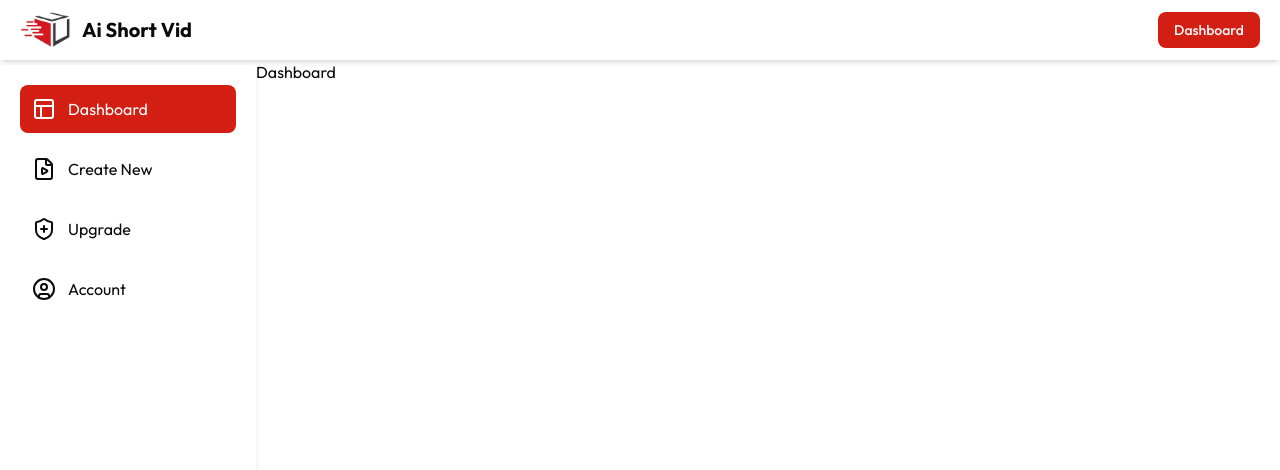
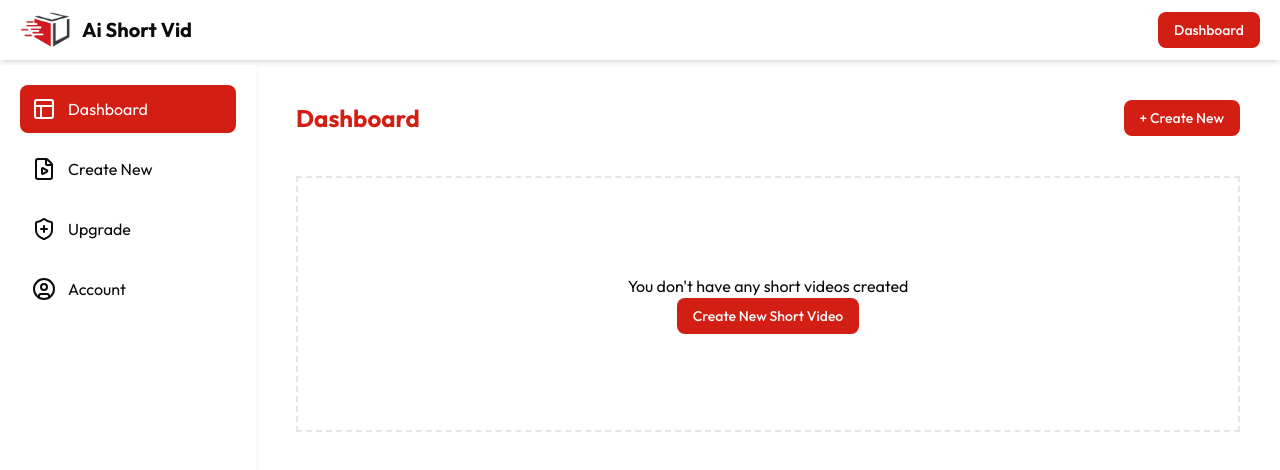
Before and after one commit to Faizanulghani/ai-short-video-generator, a Next.js app: page /dashboard in a window 1280 px wide. Shown: the top 470 px of the page. Built offline with nearby package versions, Linux system fonts and the light colour scheme; no server answers.

Commit message:
Dashboard designed

```diff
--- /dev/null
+++ b/app/dashboard/_components/EmptyState.jsx
@@ -0,0 +1,12 @@
+import { Button } from "@/components/ui/button";
+
+const EmptyState = () => {
+  return (
+    <div className="p-5 py-24 flex items-center flex-col mt-10 border-2 border-dashed">
+      <h2>You don't have any short videos created</h2>
+      <Button>Create New Short Video</Button>
+    </div>
+  );
+};
+
+export default EmptyState;
--- a/app/dashboard/_components/SideNav.jsx
+++ b/app/dashboard/_components/SideNav.jsx
@@ -40,8 +40,8 @@
           <Link href={item.path} key={item.id}>
             <div
               className={`flex items-center gap-3 p-3 ${
-                pathName === item.path ? "bg-[#D21E13] text-white" : ""
-              } hover:bg-[#D21E13] hover:text-white rounded-md cursor-pointer`}
+                pathName === item.path ? "bg-primary text-white" : ""
+              } hover:bg-primary hover:text-white rounded-md cursor-pointer`}
             >
               <item.icon />
               <h2>{item.name}</h2>
--- a/app/dashboard/layout.jsx
+++ b/app/dashboard/layout.jsx
@@ -9,7 +9,7 @@
       </div>
       <div>
         <Header />
-        <div className="md:ml-64">{children}</div>
+        <div className="md:ml-64 p-10">{children}</div>
       </div>
     </div>
   );
--- a/app/dashboard/page.jsx
+++ b/app/dashboard/page.jsx
@@ -1,5 +1,23 @@
+"use client";
+
+import { Button } from "@/components/ui/button";
+import { useState } from "react";
+import EmptyState from "./_components/EmptyState";
+
 const Dashboard = () => {
-  return <div>Dashboard</div>;
+  const [videoList, setVideoList] = useState([]);
+  return (
+    <div>
+      <div className="flex justify-between items-center">
+        <h2 className="font-bold text-2xl text-primary">Dashboard</h2>
+        <Button>+ Create New</Button>
+      </div>
+
+      {videoList?.length == 0 && <div>
+          <EmptyState />
+        </div>}
+    </div>
+  );
 };
 
 export default Dashboard;
--- a/app/globals.css
+++ b/app/globals.css
@@ -49,7 +49,7 @@
   --card-foreground: oklch(0.145 0 0);
   --popover: oklch(1 0 0);
   --popover-foreground: oklch(0.145 0 0);
-  --primary: oklch(0.205 0 0);
+  --primary: #D21E13;
   --primary-foreground: oklch(0.985 0 0);
   --secondary: oklch(0.97 0 0);
   --secondary-foreground: oklch(0.205 0 0);
--- a/components/ui/button.jsx
+++ b/components/ui/button.jsx
@@ -1,15 +1,16 @@
-import * as React from "react"
-import { Slot } from "@radix-ui/react-slot"
+import * as React from "react";
+import { Slot } from "@radix-ui/react-slot";
 import { cva } from "class-variance-authority";
 
-import { cn } from "@/lib/utils"
+import { cn } from "@/lib/utils";
 
 const buttonVariants = cva(
   "inline-flex items-center justify-center gap-2 whitespace-nowrap rounded-md text-sm font-medium transition-all disabled:pointer-events-none disabled:opacity-50 [&_svg]:pointer-events-none [&_svg:not([class*='size-'])]:size-4 shrink-0 [&_svg]:shrink-0 outline-none focus-visible:border-ring focus-visible:ring-ring/50 focus-visible:ring-[3px] aria-invalid:ring-destructive/20 dark:aria-invalid:ring-destructive/40 aria-invalid:border-destructive",
   {
     variants: {
       variant: {
-        default: "bg-[#D21E13] text-primary-foreground hover:bg-[#30332F] cursor-pointer",
+        default:
+          "bg-primary text-primary-foreground hover:bg-[#30332F] cursor-pointer",
         destructive:
           "bg-destructive text-white hover:bg-destructive/90 focus-visible:ring-destructive/20 dark:focus-visible:ring-destructive/40 dark:bg-destructive/60",
         outline:
@@ -34,23 +35,18 @@
       size: "default",
     },
   }
-)
+);
 
-function Button({
-  className,
-  variant,
-  size,
-  asChild = false,
-  ...props
-}) {
-  const Comp = asChild ? Slot : "button"
+function Button({ className, variant, size, asChild = false, ...props }) {
+  const Comp = asChild ? Slot : "button";
 
   return (
     <Comp
       data-slot="button"
       className={cn(buttonVariants({ variant, size, className }))}
-      {...props} />
+      {...props}
+    />
   );
 }
 
-export { Button, buttonVariants }
+export { Button, buttonVariants };
```
